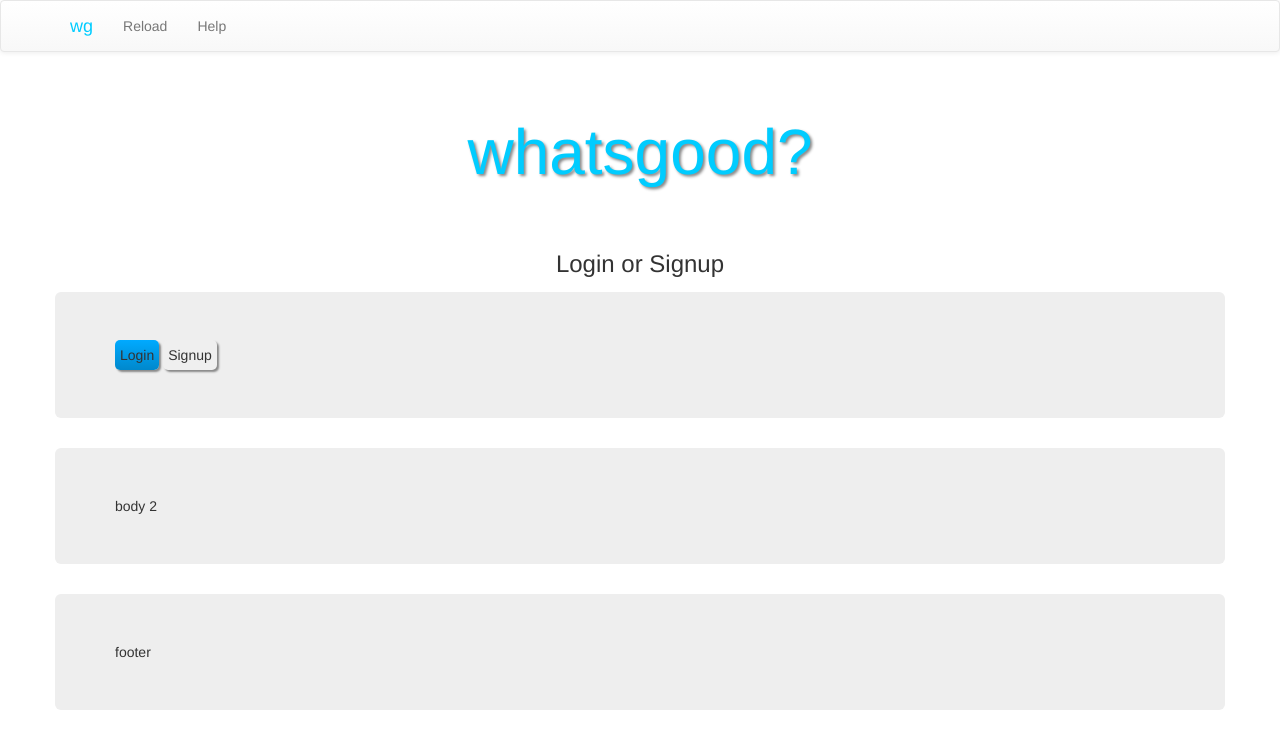
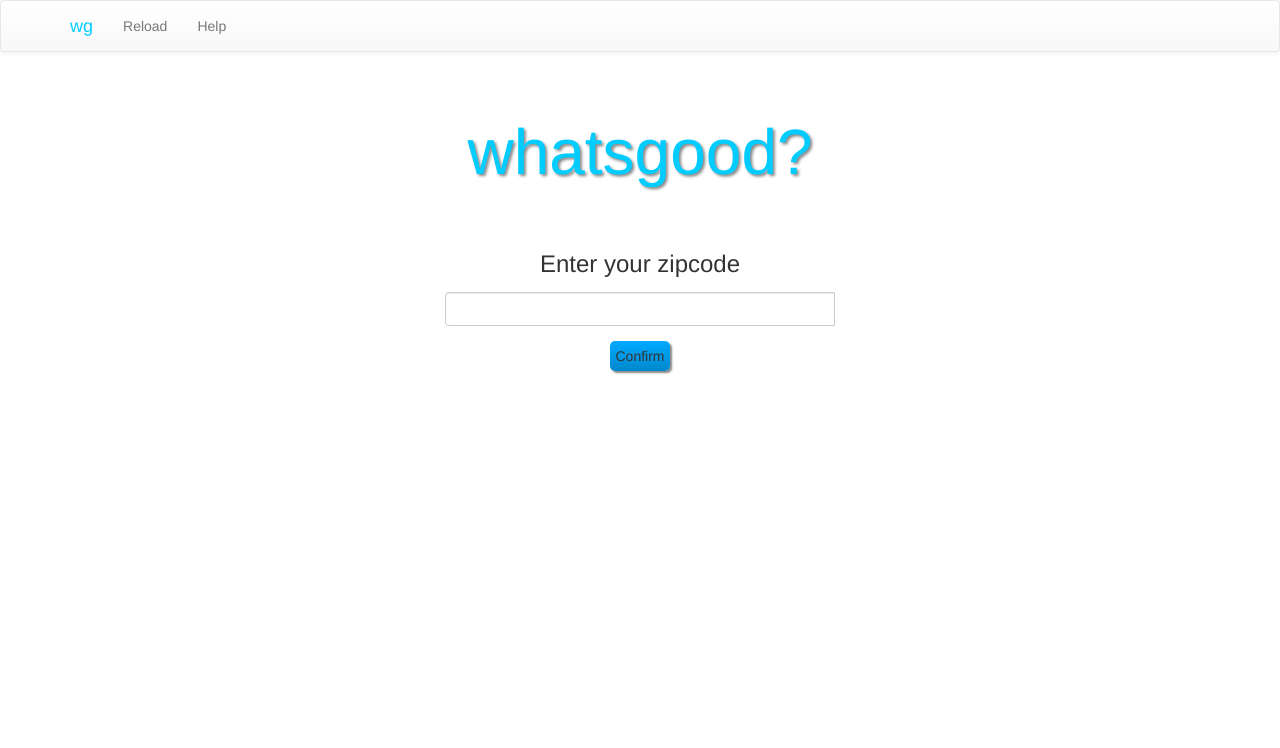
Before and after one commit to CoreyRo/whatsgood, a plain HTML site: page index.html in a window 1280 px wide. Drawn offline with nearby package versions, Linux system fonts and the light colour scheme.

Commit message:
updated html/css

```diff
--- a/assets/css/style.css
+++ b/assets/css/style.css
@@ -10,37 +10,35 @@
 	padding-bottom: 50px;
 
 }
-#logOrSign{
+#zipForm{
+
+}
+.form-control{
+	margin-bottom: 15px !important;
+}
+#zipInput{
 	text-align: center;
 	font-size: 18pt;
+
 }
-.logBtn{
+.enterBtn{
+	margin-top: 15px;
 	border:none;
 	border-radius: 5px;
 	padding: 5px;
 	box-shadow: 2px 2px 2px #888;
 }
-#login{
+#confirmZip{
 	background: -webkit-linear-gradient(#0af,#08c); /* Safari 5.1-6.0 */
     background: -o-linear-gradient(#0af,#08c); /* Opera 11.1-12.0 */
     background: -moz-linear-gradient(#0af,#08c); /* Firefox 3.6-15 */
     background: linear-gradient(#0af,#08c); /* Standard syntax */
 
 }
-#login:hover{
+#confirmZip:hover{
 	background: -webkit-linear-gradient(#0cf,#08c); /* Safari 5.1-6.0 */
     background: -o-linear-gradient(#0cf,#08c); /* Opera 11.1-12.0 */
     background: -moz-linear-gradient(#0cf,#08c); /* Firefox 3.6-15 */
     background: linear-gradient(#0cf,#08c); /* Standard syntax */
 
 }
-#signup{
-
-}
-#signup:hover{
-	background: -webkit-linear-gradient(#0af,#08c); /* Safari 5.1-6.0 */
-    background: -o-linear-gradient(#0af,#08c); /* Opera 11.1-12.0 */
-    background: -moz-linear-gradient(#0af,#08c); /* Firefox 3.6-15 */
-    background: linear-gradient(#0af,#08c); /* Standard syntax */
-
-}
--- a/index.html
+++ b/index.html
@@ -1,12 +1,10 @@
 <!DOCTYPE html>
 <html>
+
 <head>
 	<!-- <link rel="stylesheet" type="text/css" href="assets/css/reset.css"> -->
 
-<script
-		  src="https://code.jquery.com/jquery-3.2.1.min.js"
-		  integrity="sha256-hwg4gsxgFZhOsEEamdOYGBf13FyQuiTwlAQgxVSNgt4="
-		  crossorigin="anonymous"></script>
+	<script src="https://code.jquery.com/jquery-3.2.1.min.js" integrity="sha256-hwg4gsxgFZhOsEEamdOYGBf13FyQuiTwlAQgxVSNgt4=" crossorigin="anonymous"></script>
 	<script src="https://maxcdn.bootstrapcdn.com/bootstrap/3.3.7/js/bootstrap.min.js" integrity="
 		sha384-Tc5IQib027qvyjSMfHjOMaLkfuWVxZxUPnCJA7l2mCWNIpG9mGCD8wGNIcPD7Txa" crossorigin="anonymous"></script>
 
@@ -20,8 +18,9 @@
   type="text/javascript"></script> -->
 	<!-- 	<script type="text/javascript" src="assets/javascript/logic.js"></script> -->
 
-	<title>whatsgood</title>
+
 </head>
+
 <body>
 	<nav i class="navbar navbar-default">
 
@@ -44,14 +43,16 @@
 					<li class="dropdown">
 
 						<li><a href="index.html">Reload</a></li>
-						<li><a href="help.html">Help</a></li>
+						<li><a href="#">Help</a></li>
 
 
 				</ul>
 				</li>
 				</ul>
-				</div><!-- /.navbar-collapse -->
-			</div><!-- /.container-fluid -->
+			</div>
+			<!-- /.navbar-collapse -->
+		</div>
+		<!-- /.container-fluid -->
 	</nav>
 	<div class="container">
 		<div class="row">
@@ -61,18 +62,25 @@
 		</div>
 		<div class="row">
 			<div class="col-xs-12">
-				<p id="logOrSign">Login or Signup</p>
+				<p id="zipInput">Enter your zipcode</p>
 			</div>
 
 		</div>
-		<div class="row">
-			<div class="jumbotron col-xs-12">
-				<button class="logBtn" id="login">Login</button>
-				<button class="logBtn" id="signup">Signup</button>
+		<div id="zipForm" class="row">
+			<form>
+				<div class="col-xs-4"></div>
+				<div class="input-group col-xs-4">
+
+					<input type="number" class="form-control" id="zip-input" aria-describedby="sizing-addon2">
+					<br>
+					<button class="enterBtn center-block" id="confirmZip">Confirm</button>
 				</div>
 
+
+				<div class="col-xs-4"></div>
+			</form>
 		</div>
-		<div class="row">
+		<!-- <div class="row">
 			<div class="jumbotron col-xs-12">
 				body 2
 			</div>
@@ -83,8 +91,9 @@
 				footer
 			</div>
 
-		</div>
-
+		</div> -->
+		<script type="text/javascript" scr="assets/javascript/logic.js"></script>
 	</div>
 </body>
+
 </html>
```
Lines whose indentation alone changed are shown as unchanged.
